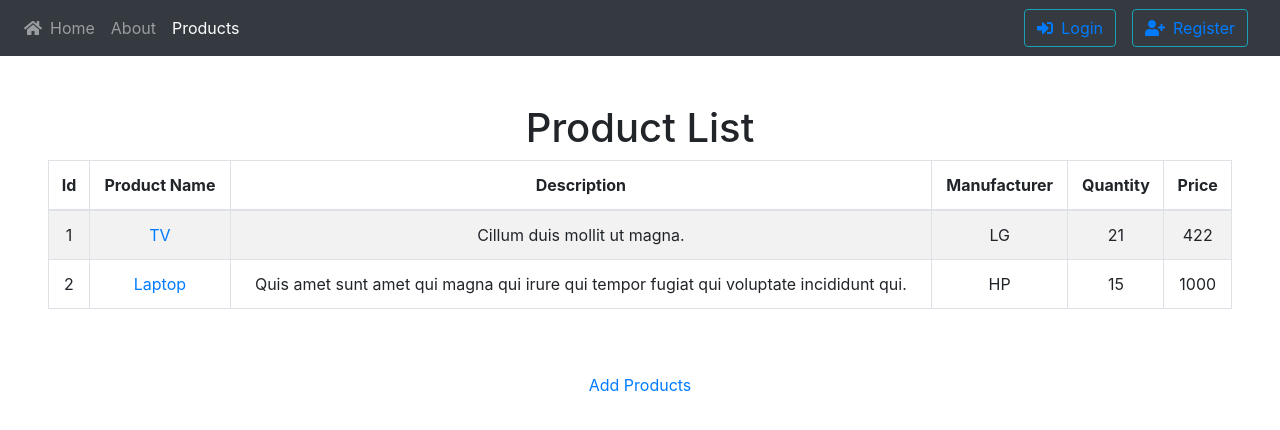
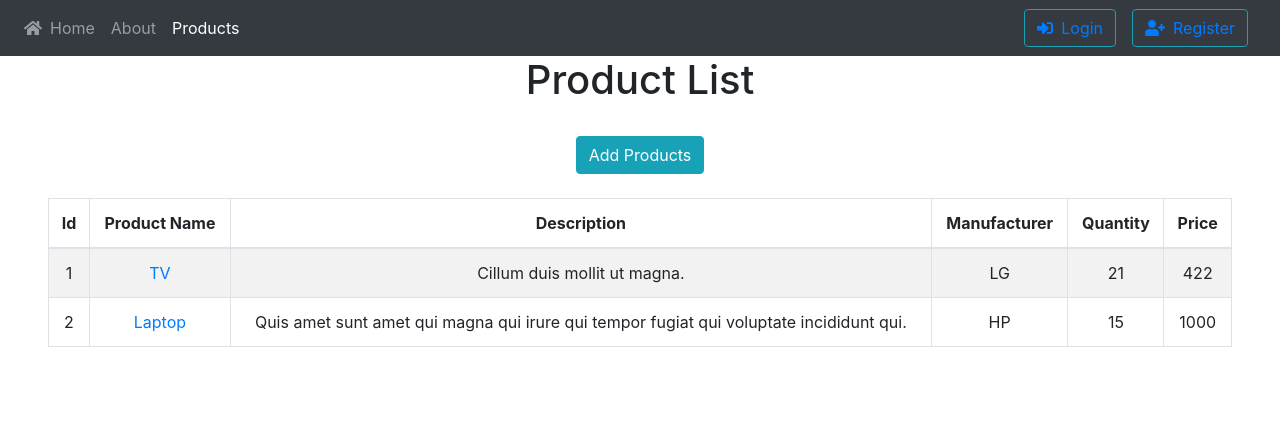
Before and after one commit to fToledo29/react_capstonex, a React (Create React App) app: page /products in a window 1280 px wide. Shown: the top 430 px of the page. Built offline with nearby package versions, Linux system fonts and the light colour scheme; data requests are answered from the project's data file.

Commit message:
Updating Product page

```diff
--- a/src/components/productManagemen/all-products-page/all-products-page.css
+++ b/src/components/productManagemen/all-products-page/all-products-page.css
@@ -1,3 +1,17 @@
 .product-list {
 	padding-bottom: 2rem;
 }
+
+.add-button a {
+	text-decoration: none;
+	color: #fff;
+	display: block;
+	width: 100%;
+	height: 100%;
+	margin: 0px;
+}
+
+.add-button a:hover {
+	text-decoration: none;
+	color: #fff;
+}
--- a/src/components/productManagemen/all-products-page/all-products-page.js
+++ b/src/components/productManagemen/all-products-page/all-products-page.js
@@ -5,6 +5,7 @@ import * as productActions from '../../../redux/actions/product-actions';
 import { bindActionCreators } from 'redux';
 import { connect } from 'react-redux';
 import { ProductList } from './viewProductList/viewProductList';
+import { Button } from 'react-bootstrap';
 
 class AllProductsPage extends React.Component {
 
@@ -16,19 +17,23 @@ class AllProductsPage extends React.Component {
 
 		return (
 			<div>
-				{/* <h1>Product list</h1> */}
+				<h1>Product List</h1>
 
 				<div className="product-list">
 
+					<Button className="add-button" variant="info">
+						<Link
+						to={{ pathname: '/addProduct' }}
+						>
+							Add Products
+						</Link>
+					</Button>
+
 					<ProductList data={this.props.products}></ProductList>
+
 				</div>
 
 				<div>
-					<Link
-					to={{ pathname: '/addProduct' }}
-					>
-						Add Products
-					</Link>
 				</div>
 			</div>
 		)
--- a/src/components/productManagemen/all-products-page/viewProductList/viewProductList.js
+++ b/src/components/productManagemen/all-products-page/viewProductList/viewProductList.js
@@ -11,7 +11,7 @@ export const ProductList = (props) => {
 
 	return (
 		<div className="product-list">
-			<h1>Product List</h1>
+			{/* <h1>Product List</h1> */}
 			<Table striped bordered hover>
 				<thead>
 					<tr>
```
